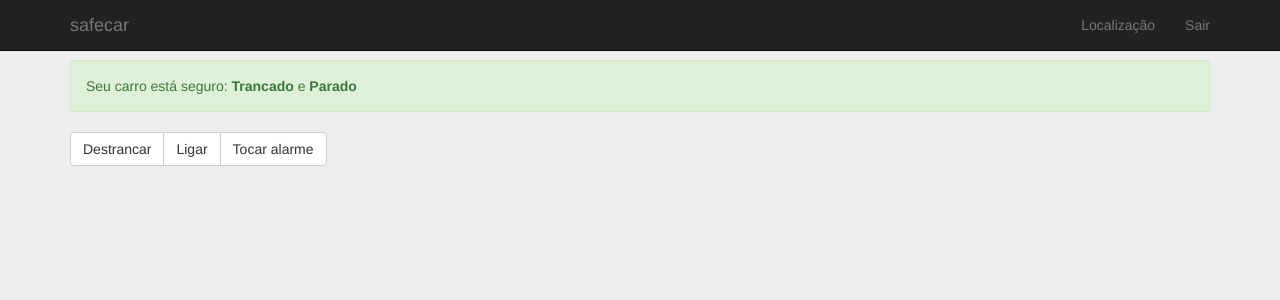
After one commit to rafaelhdr/safecar, a Django app: template safecar/templates/web/dashboard.html in a window 1280 px wide. The commit adds this page. Shown: the top 300 px of the page. Run offline with Django 3.2, Linux system fonts and the light colour scheme; the template is opened without the code that fills it, so the values that code supplies are empty; some libraries are stand-ins or nearby versions.

Commit message:
Simple page for status and map

```diff
--- a/safecar/templates/safecar/base.html
+++ b/safecar/templates/safecar/base.html
@@ -19,6 +19,8 @@
   </head>
   <body>
 
+    {% block topnav %}{% endblock %}
+    <span class="clearfix">&nbsp;</span>
     {% block content %}{% endblock %}
 
     <!-- jQuery (necessary for Bootstrap's JavaScript plugins) -->
--- /dev/null
+++ b/safecar/templates/web/base.html
@@ -0,0 +1,23 @@
+{% extends 'safecar/base.html' %}
+
+{% block topnav %}
+<div class="navbar navbar-inverse navbar-fixed-top" role="navigation">
+  <div class="container">
+    <div class="navbar-header">
+      <button type="button" class="navbar-toggle" data-toggle="collapse" data-target=".navbar-collapse">
+        <span class="sr-only">Toggle navigation</span>
+        <span class="icon-bar"></span>
+        <span class="icon-bar"></span>
+        <span class="icon-bar"></span>
+      </button>
+      <a class="navbar-brand" href="{% url 'dashboard' %}">safecar</a>
+    </div>
+    <div class="navbar-collapse collapse">
+      <ul class="nav navbar-nav navbar-right">
+        <li><a href="{% url 'map' %}">Localização</a></li>
+        <li><a href="{% url 'home' %}">Sair</a></li>
+      </ul>
+    </div>
+  </div>
+</div>
+{% endblock %}
--- /dev/null
+++ b/safecar/templates/web/dashboard.html
@@ -0,0 +1,18 @@
+{% extends 'web/base.html' %}
+
+{% block content %}
+<div class="container">
+  <div class="row">
+    <div class="col-md-12">
+      <div class="alert alert-success" role="alert">
+        Seu carro está seguro: <strong>Trancado</strong> e <strong>Parado</strong>
+      </div>
+      <div class="btn-group te">
+        <button type="button" class="btn btn-default">Destrancar</button>
+        <button type="button" class="btn btn-default">Ligar</button>
+        <button type="button" class="btn btn-default">Tocar alarme</button>
+      </div>
+    </div>
+  </div>
+</div>
+{% endblock %}
--- a/safecar/templates/web/home.html
+++ b/safecar/templates/web/home.html
@@ -3,7 +3,7 @@
 {% block content %}
 <div class="container">
 
-  <form class="form-signin" role="form" action="">
+  <form class="form-signin" role="form" action="dashboard">
     <h2 class="form-signin-heading">Entrar</h2>
     <input type="email" class="form-control" placeholder="Email" required="" autofocus="">
     <input type="password" class="form-control" placeholder="Senha" required="">
--- a/safecar/urls.py
+++ b/safecar/urls.py
@@ -5,6 +5,8 @@ admin.autodiscover()
 
 urlpatterns = patterns('',
     url(r'^$', 'web.views.home', name='home'),
+    url(r'^dashboard$', 'web.views.dashboard', name='dashboard'),
+    url(r'^map$', 'web.views.map', name='map'),
 
     url(r'^admin/', include(admin.site.urls)),
 )
```
Also changed, not shown: safecar/templates/web/map.html (added, +11 -0 lines), web/views.py (+8 -0 lines).
